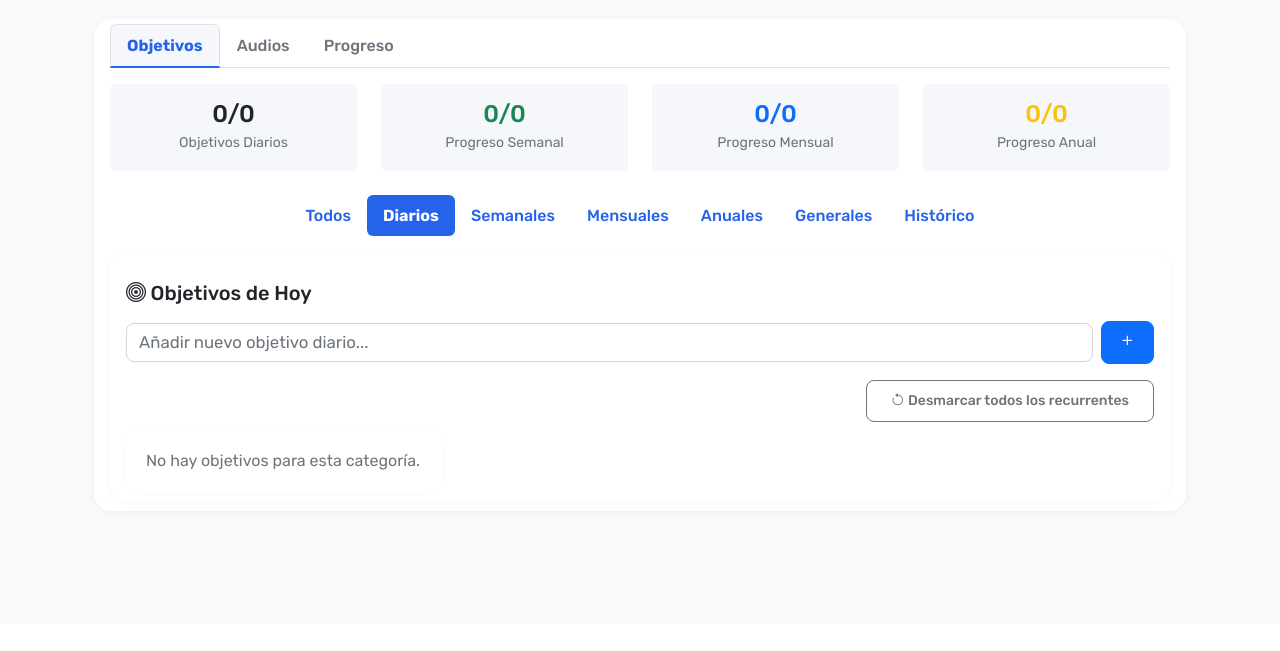
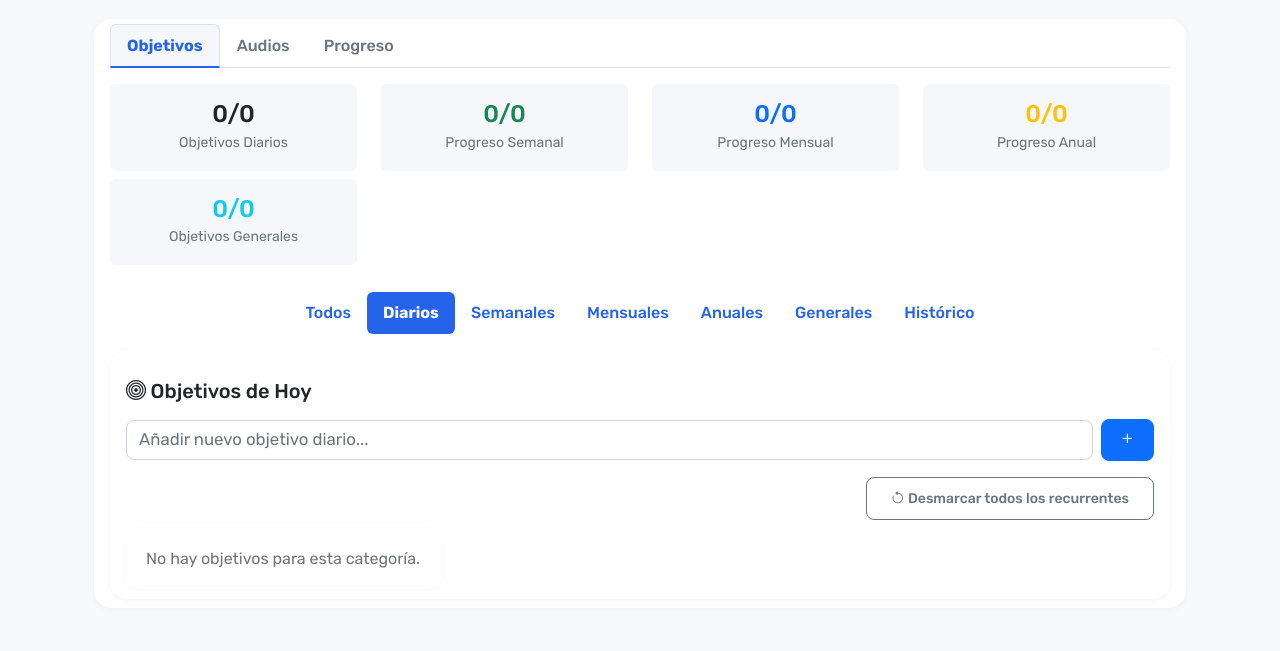
Before and after one commit to duvansanchez/daily-questions-app, a Flask app: page /objetivos in a window 1280 px wide. Shown: the part 176-827 px from the top of the page. Before the commit the page ends 688 px from the top, so only its background shows below. Run offline with Flask 3, Linux system fonts and the light colour scheme; the visitor is signed in with stand-in values (Sample User, id 1); data that the repository does not hold is empty; some libraries are stand-ins or nearby versions.

Commit message:
feat(front): Tarjeta de Objetivos Generales con estilos y conteo unificado

```diff
--- a/daily_questions_app/static/js/main.js
+++ b/daily_questions_app/static/js/main.js
@@ -700,167 +700,43 @@ document.addEventListener('DOMContentLoaded', function() {
         console.log('Botón de modal NO encontrado');
     }
 
-    // === HISTÓRICO DE OBJETIVOS ===
-    let historico = [];
-    let historicoOffset = 0;
-    let historicoLimit = 20;
-    let historicoFin = false;
-
-    function limpiarHistorico() {
-        historico = [];
-        historicoOffset = 0;
-        historicoFin = false;
-        document.getElementById('lista-historico').innerHTML = '';
+    // === Objetivos Generales ===
+    async function actualizarResumenObjetivos() {
+        // Filtrar por categoría
+        const diarios = objetivos.filter(obj => ((obj.categoria || 'diario').toLowerCase()) === 'diario' && !(obj.recurrente && obj.saltado_hoy));
+        const diariosCompletados = diarios.filter(obj => obj.completado).length;
+        const elDiarios = document.getElementById('objetivos-diarios');
+        if (elDiarios) {
+            elDiarios.textContent = `${diariosCompletados}/${diarios.length}`;
         }
-
-    async function cargarHistorico(mas = false) {
-        if (!mas) limpiarHistorico();
-        if (historicoFin) return;
-        const tipo = document.getElementById('filtro-tipo-historico').value;
-        const estado = document.getElementById('filtro-estado-historico').value;
-        const fecha_inicio = document.getElementById('filtro-fecha-inicio-historico').value;
-        const fecha_fin = document.getElementById('filtro-fecha-fin-historico').value;
-        const q = document.getElementById('filtro-busqueda-historico').value.trim();
-        let url = `/api/objetivos_historico?limit=${historicoLimit}&offset=${historicoOffset}`;
-        if (tipo) url += `&tipo=${tipo}`;
-        if (estado) url += `&estado=${estado}`;
-        if (fecha_inicio) url += `&fecha_inicio=${fecha_inicio}`;
-        if (fecha_fin) url += `&fecha_fin=${fecha_fin}`;
-        if (q) url += `&q=${encodeURIComponent(q)}`;
-        try {
-            const res = await fetch(url);
-            const data = await res.json();
-            if (Array.isArray(data)) {
-                historico = historico.concat(data);
-                historicoOffset += historicoLimit;
-                if (data.length < historicoLimit) historicoFin = true;
-                renderHistorico();
+        // Progreso semanal
+        const semanales = objetivos.filter(obj => ((obj.categoria || 'diario').toLowerCase()) === 'semanal' && !(obj.recurrente && obj.saltado_hoy));
+        const semanalesCompletados = semanales.filter(obj => obj.completado).length;
+        const elSemanal = document.getElementById('objetivos-semanales');
+        if (elSemanal) {
+            elSemanal.textContent = `${semanalesCompletados}/${semanales.length}`;
         }
-        } catch (err) {
-            showError('Error al cargar histórico');
+        // Progreso mensual
+        const mensuales = objetivos.filter(obj => ((obj.categoria || 'diario').toLowerCase()) === 'mensual' && !(obj.recurrente && obj.saltado_hoy));
+        const mensualesCompletados = mensuales.filter(obj => obj.completado).length;
+        const elMensual = document.getElementById('objetivos-mensuales');
+        if (elMensual) {
+            elMensual.textContent = `${mensualesCompletados}/${mensuales.length}`;
         }
+        // Progreso anual
+        const anuales = objetivos.filter(obj => ((obj.categoria || 'diario').toLowerCase()) === 'anual' && !(obj.recurrente && obj.saltado_hoy));
+        const anualesCompletados = anuales.filter(obj => obj.completado).length;
+        const elAnual = document.getElementById('objetivos-anuales');
+        if (elAnual) {
+            elAnual.textContent = `${anualesCompletados}/${anuales.length}`;
         }
-
-    function renderHistorico() {
-        const lista = document.getElementById('lista-historico');
-        lista.innerHTML = '';
-        if (historico.length === 0) {
-            lista.innerHTML = '<li class="list-group-item text-center text-muted">No hay objetivos históricos para los filtros seleccionados.</li>';
-            return;
+        // Objetivos generales
+        const generales = objetivos.filter(obj => ((obj.categoria || '').toLowerCase()) === 'general');
+        const generalesCompletados = generales.filter(obj => obj.completado).length;
+        const elGenerales = document.getElementById('objetivos-generales');
+        if (elGenerales) {
+            elGenerales.textContent = `${generalesCompletados}/${generales.length}`;
         }
-        historico.forEach(obj => {
-            // Formateo de fechas en español
-            const fechaCreacion = obj.fecha_creacion ? new Date(obj.fecha_creacion + 'T12:00:00').toLocaleDateString('es-ES', { weekday: 'long', day: '2-digit', month: 'long', year: 'numeric' }) : '';
-            const fechaInicio = obj.fecha_inicio ? new Date(obj.fecha_inicio + 'T12:00:00').toLocaleDateString('es-ES', { weekday: 'long', day: '2-digit', month: 'long', year: 'numeric' }) : '';
-            const fechaFin = obj.fecha_fin ? new Date(obj.fecha_fin + 'T12:00:00').toLocaleDateString('es-ES', { weekday: 'long', day: '2-digit', month: 'long', year: 'numeric' }) : '';
-            const li = document.createElement('li');
-            li.className = 'list-group-item d-flex align-items-center';
-            if (obj.completado) li.classList.add('objetivo-completado');
-            li.innerHTML = `
-                <div style="flex:1;min-width:0;">
-                    <input type="checkbox" class="form-check-input me-2 check-objetivo" ${obj.completado ? 'checked' : ''} data-id="${obj.id}">
-                    <span class="objetivo-titulo">${obj.titulo}</span>
-                    <span class="etiqueta-prioridad ${obj.prioridad}">${obj.prioridad.charAt(0).toUpperCase() + obj.prioridad.slice(1)}</span>
-                    ${obj.categoria ? `<span class="etiqueta-categoria">${obj.categoria.charAt(0).toUpperCase() + obj.categoria.slice(1)}</span>` : ''}
-                    ${obj.estado ? `<span class="badge bg-secondary ms-1">${obj.estado.replace('_', ' ').toUpperCase()}</span>` : ''}
-                    ${obj.saltado_hoy ? `<span class='badge bg-secondary ms-1'>No activo hoy</span>` : ''}
-                    ${obj.objetivo_padre_id && mapaObjetivosPadre[obj.objetivo_padre_id] ? `<div class='objetivo-padre small text-primary'><i class='bi bi-diagram-3'></i> Padre: ${mapaObjetivosPadre[obj.objetivo_padre_id]}</div>` : ''}
-                    ${obj.descripcion ? `<div class="objetivo-desc">${obj.descripcion}</div>` : ''}
-                    <div class="objetivo-extra mt-1 small text-muted">
-                        ${fechaCreacion ? `<span class="objetivo-fecha"><i class='bi bi-calendar-plus'></i> Creado: ${fechaCreacion}</span>` : ''}
-                        ${obj.recompensa ? `<span class="objetivo-recompensa"><i class='bi bi-gift'></i> ${obj.recompensa}</span>` : ''}
-                        ${fechaInicio ? `<span class="objetivo-fecha"><i class='bi bi-calendar-event'></i> Inicio: ${fechaInicio}</span>` : ''}
-                        ${fechaFin ? `<span class="objetivo-fecha"><i class='bi bi-calendar-check'></i> Fin: ${fechaFin}</span>` : ''}
-                        ${obj.horas_estimadas ? `<span class="objetivo-horas"><i class='bi bi-clock'></i> ${formatearHorasMinutos(obj.horas_estimadas)}</span>` : ''}
-                        ${obj.dificultad ? `<span class="objetivo-dificultad"><i class='bi bi-bar-chart'></i> Dificultad: ${obj.dificultad}</span>` : ''}
-                        ${obj.etiquetas ? `<span class="objetivo-etiquetas"><i class='bi bi-tags'></i> ${obj.etiquetas}</span>` : ''}
-                    </div>
-                    ${obj.notas_adicionales ? `<div class="objetivo-notas small text-info mt-1"><i class='bi bi-info-circle'></i> ${obj.notas_adicionales}</div>` : ''}
-                </div>
-                <div class="acciones-objetivo">
-                    <button class="btn-editar" title="Editar" data-id="${obj.id}"><i class="bi bi-pencil"></i></button>
-                    <button class="btn-eliminar" title="Eliminar" data-id="${obj.id}"><i class="bi bi-trash"></i></button>
-                </div>
-            `;
-            lista.appendChild(li);
-        });
-        document.getElementById('btn-cargar-mas-historico').style.display = historicoFin ? 'none' : 'inline-block';
-    }
-
-    // Eventos de pestañas y filtros
-    const tabObj = document.getElementById('tab-objetivos');
-    const tabHist = document.getElementById('tab-historico');
-    const cardObj = document.getElementById('card-objetivos');
-    const cardHist = document.getElementById('card-historico');
-    if (tabObj && tabHist && cardObj && cardHist) {
-        tabObj.addEventListener('click', function(e) {
-            e.preventDefault();
-            tabObj.classList.add('active');
-            tabHist.classList.remove('active');
-            cardObj.style.display = '';
-            cardHist.style.display = 'none';
-        });
-        tabHist.addEventListener('click', function(e) {
-            e.preventDefault();
-            tabHist.classList.add('active');
-            tabObj.classList.remove('active');
-            cardObj.style.display = 'none';
-            cardHist.style.display = '';
-            cargarHistorico();
-        });
-    }
-    // Filtros histórico
-    ['filtro-tipo-historico','filtro-estado-historico','filtro-fecha-inicio-historico','filtro-fecha-fin-historico','filtro-busqueda-historico'].forEach(id => {
-        const el = document.getElementById(id);
-        if (el) {
-            el.addEventListener('change', function() {
-                cargarHistorico();
-            });
-            if (id === 'filtro-busqueda-historico') {
-                el.addEventListener('keyup', function(e) {
-                    if (e.key === 'Enter') cargarHistorico();
-                });
-            }
-        }
-    });
-    // Botón cargar más
-    const btnMas = document.getElementById('btn-cargar-mas-historico');
-    if (btnMas) {
-        btnMas.addEventListener('click', function() {
-            cargarHistorico(true);
-        });
-    }
-});
-
-// Inicializa los eventos de administración de preguntas (editar, eliminar, switches, etc)
-function initAdminEvents() {
-    // Re-inicializar eventos de editar, eliminar, switches, etc.
-    // Eliminar pregunta
-    document.querySelectorAll('.delete-question').forEach(btn => {
-        btn.onclick = function(e) {
-            e.preventDefault();
-            const id = this.dataset.id;
-            showConfirm('¿Estás seguro de que deseas eliminar esta pregunta? Se eliminarán también todas las respuestas asociadas. Esta acción no se puede deshacer.').then((result) => {
-                if (result.isConfirmed) {
-                    fetch(`/question/${id}`, {
-                        method: 'DELETE',
-                        headers: { 'Content-Type': 'application/json', 'X-Requested-With': 'XMLHttpRequest' }
-                    })
-                    .then(res => res.json())
-                    .then(res => {
-                        if (res.status === 'success') {
-                            this.closest('.pregunta-item').remove();
-                            showSuccess('Pregunta eliminada correctamente.');
-                        } else {
-                            showError('Error al eliminar: ' + (res.message || ''));
-                        }
-                    })
-                    .catch(err => showError('Error al eliminar: ' + err));
-                }
-            });
-        };
-    });
-    // Puedes agregar aquí la reinicialización de otros eventos (editar, switches, etc.)
     }
 
     // === Objetivos Desarrollo Personal (Integración API) ===
@@ -882,39 +758,6 @@ async function cargarObjetivos() {
             objetivos = [];
             renderObjetivos();
             showError('Error al cargar objetivos');
-    }
-}
-
-function actualizarResumenObjetivos() {
-    // Filtrar por categoría
-    const categorias = ['diario', 'semanal', 'mensual', 'anual'];
-    // Objetivos diarios: mostrar completados/total (excluyendo saltados hoy)
-    const diarios = objetivos.filter(obj => ((obj.categoria || 'diario').toLowerCase()) === 'diario' && !(obj.recurrente && obj.saltado_hoy));
-    const diariosCompletados = diarios.filter(obj => obj.completado).length;
-    const elDiarios = document.getElementById('objetivos-diarios');
-    if (elDiarios) {
-        elDiarios.textContent = `${diariosCompletados}/${diarios.length}`;
-    }
-    // Progreso semanal
-    const semanales = objetivos.filter(obj => ((obj.categoria || 'diario').toLowerCase()) === 'semanal' && !(obj.recurrente && obj.saltado_hoy));
-    const semanalesCompletados = semanales.filter(obj => obj.completado).length;
-    const elSemanal = document.getElementById('progreso-semanal');
-    if (elSemanal) {
-        elSemanal.textContent = `${semanalesCompletados}/${semanales.length}`;
-    }
-    // Progreso mensual
-    const mensuales = objetivos.filter(obj => ((obj.categoria || 'diario').toLowerCase()) === 'mensual' && !(obj.recurrente && obj.saltado_hoy));
-    const mensualesCompletados = mensuales.filter(obj => obj.completado).length;
-    const elMensual = document.getElementById('progreso-mensual');
-    if (elMensual) {
-        elMensual.textContent = `${mensualesCompletados}/${mensuales.length}`;
-    }
-    // Progreso anual
-    const anuales = objetivos.filter(obj => ((obj.categoria || 'diario').toLowerCase()) === 'anual' && !(obj.recurrente && obj.saltado_hoy));
-    const anualesCompletados = anuales.filter(obj => obj.completado).length;
-    const elAnual = document.getElementById('progreso-anual');
-    if (elAnual) {
-        elAnual.textContent = `${anualesCompletados}/${anuales.length}`;
         }
     }
 
@@ -1403,3 +1246,35 @@ if (modalNuevo) {
             poblarSelectObjetivoPadre('modal-padre-objetivo');
         });
     }
+});
+
+// Inicializa los eventos de administración de preguntas (editar, eliminar, switches, etc)
+function initAdminEvents() {
+    // Re-inicializar eventos de editar, eliminar, switches, etc.
+    // Eliminar pregunta
+    document.querySelectorAll('.delete-question').forEach(btn => {
+        btn.onclick = function(e) {
+            e.preventDefault();
+            const id = this.dataset.id;
+            showConfirm('¿Estás seguro de que deseas eliminar esta pregunta? Se eliminarán también todas las respuestas asociadas. Esta acción no se puede deshacer.').then((result) => {
+                if (result.isConfirmed) {
+                    fetch(`/question/${id}`, {
+                        method: 'DELETE',
+                        headers: { 'Content-Type': 'application/json', 'X-Requested-With': 'XMLHttpRequest' }
+                    })
+                    .then(res => res.json())
+                    .then(res => {
+                        if (res.status === 'success') {
+                            this.closest('.pregunta-item').remove();
+                            showSuccess('Pregunta eliminada correctamente.');
+                        } else {
+                            showError('Error al eliminar: ' + (res.message || ''));
+                        }
+                    })
+                    .catch(err => showError('Error al eliminar: ' + err));
+                }
+            });
+        };
+    });
+    // Puedes agregar aquí la reinicialización de otros eventos (editar, switches, etc.)
+}
--- a/daily_questions_app/templates/objetivos.html
+++ b/daily_questions_app/templates/objetivos.html
@@ -11,7 +11,7 @@
                 <li class="nav-item"><a class="nav-link disabled" href="#">Audios</a></li>
                 <li class="nav-item"><a class="nav-link disabled" href="#">Progreso</a></li>
             </ul>
-            <div class="row text-center mb-3">
+            <div class="row text-center mb-4">
                 <div class="col-md-3 mb-2">
                     <div class="bg-light rounded py-3">
                         <div class="h4 mb-0" id="objetivos-diarios">0/0</div>
@@ -20,20 +20,26 @@
                 </div>
                 <div class="col-md-3 mb-2">
                     <div class="bg-light rounded py-3">
-                        <div class="h4 mb-0 text-success" id="progreso-semanal">0%</div>
+                        <div class="h4 mb-0 text-success" id="objetivos-semanales">0/0</div>
                         <small class="text-muted">Progreso Semanal</small>
                     </div>
                 </div>
                 <div class="col-md-3 mb-2">
                     <div class="bg-light rounded py-3">
-                        <div class="h4 mb-0 text-primary" id="progreso-mensual">0%</div>
+                        <div class="h4 mb-0 text-primary" id="objetivos-mensuales">0/0</div>
                         <small class="text-muted">Progreso Mensual</small>
                     </div>
                 </div>
                 <div class="col-md-3 mb-2">
                     <div class="bg-light rounded py-3">
-                        <div class="h4 mb-0 text-warning" id="progreso-anual">0%</div>
+                        <div class="h4 mb-0 text-warning" id="objetivos-anuales">0/0</div>
                         <small class="text-muted">Progreso Anual</small>
+                    </div>
+                </div>
+                <div class="col-md-3 mb-2">
+                    <div class="bg-light rounded py-3">
+                        <div class="h4 mb-0 text-info" id="objetivos-generales">0/0</div>
+                        <small class="text-muted">Objetivos Generales</small>
                     </div>
                 </div>
             </div>
```
Lines whose indentation alone changed are shown as unchanged.
